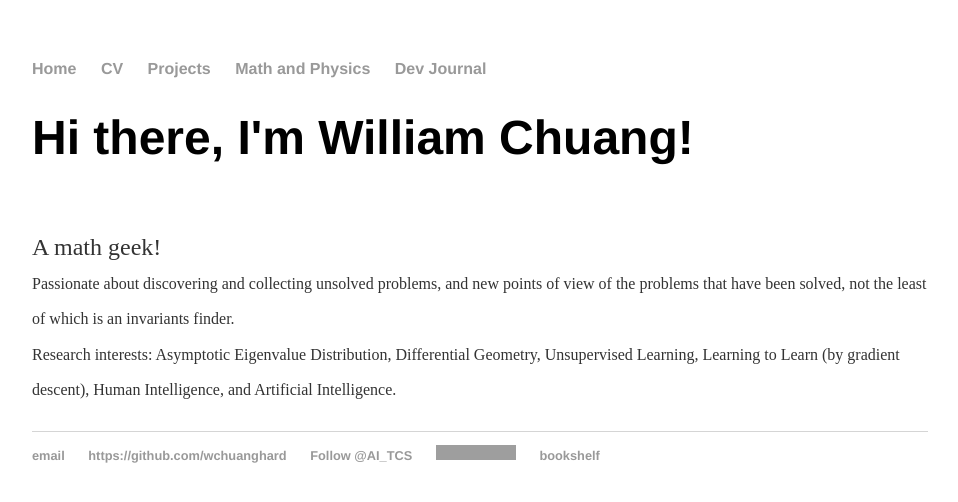
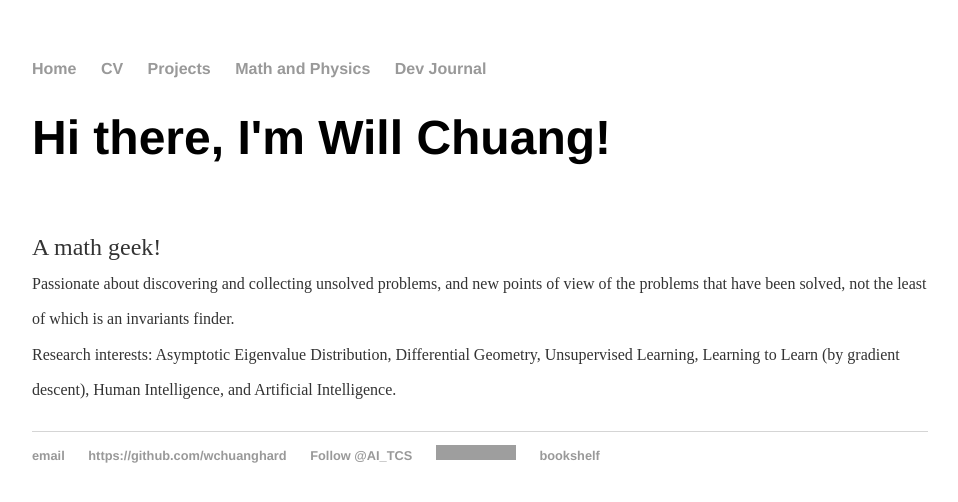
Before and after one commit to williamchuang/williamchuang.github.io, a Jekyll site: the page built from index.html, in a window 1280 px wide. Shown: the top 502 px of the page, without its empty margins (160-1118 px from the left). Built offline with Jekyll 4.4.1, drawn with Linux system fonts in a browser that asks for light colours; comment, search, counter and statistics services are not loaded; grey boxes are pictures that could not be loaded.

Commit message:
Update index.html

```diff
--- a/index.html
+++ b/index.html
@@ -3,7 +3,7 @@ layout: default
 title: William Chuang
 ---
 <div class="blurb">
-	<h1>Hi there, I'm William Chuang!</h1>
+	<h1>Hi there, I'm Will Chuang!</h1>
 	<!--<a href="/about">Read more about my life...</a></p> -->
 	<p>
 
```
